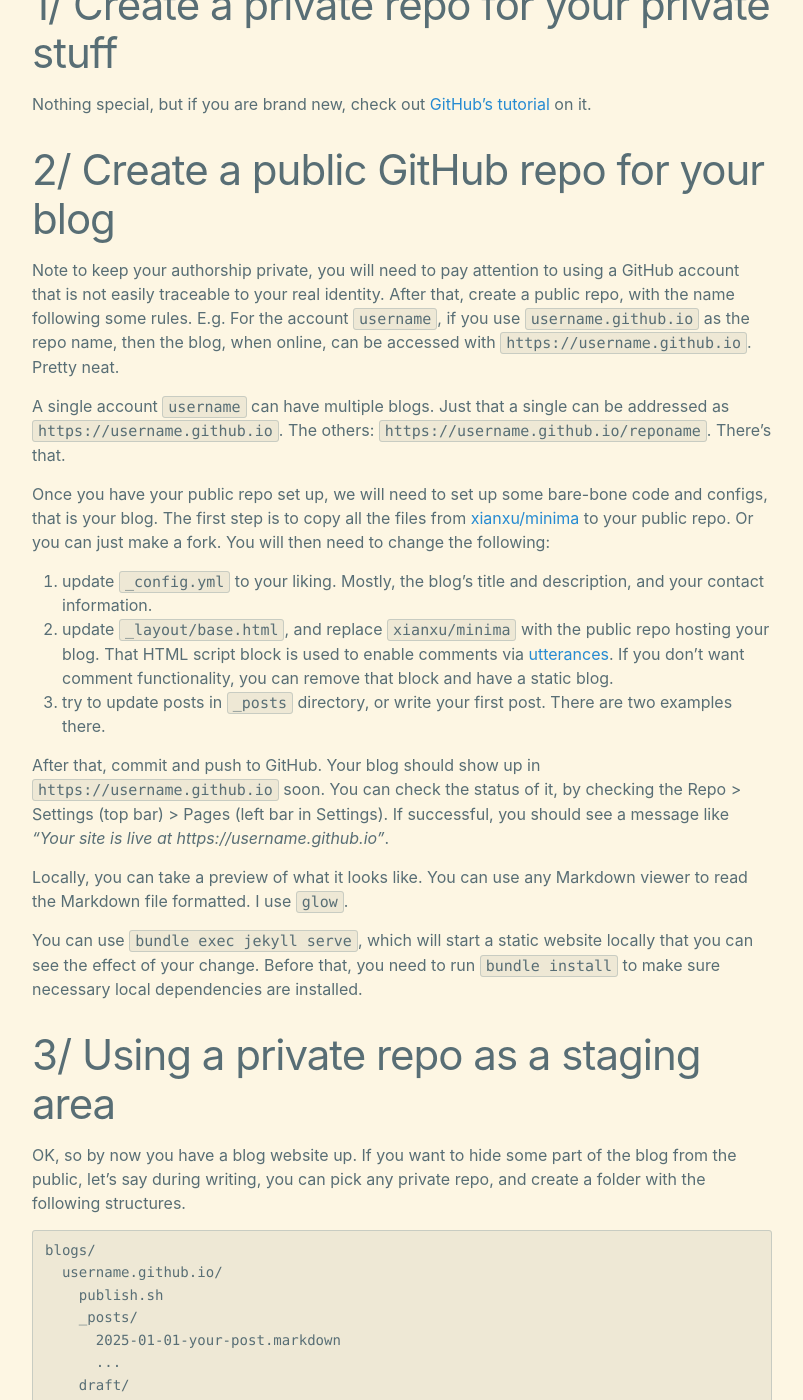
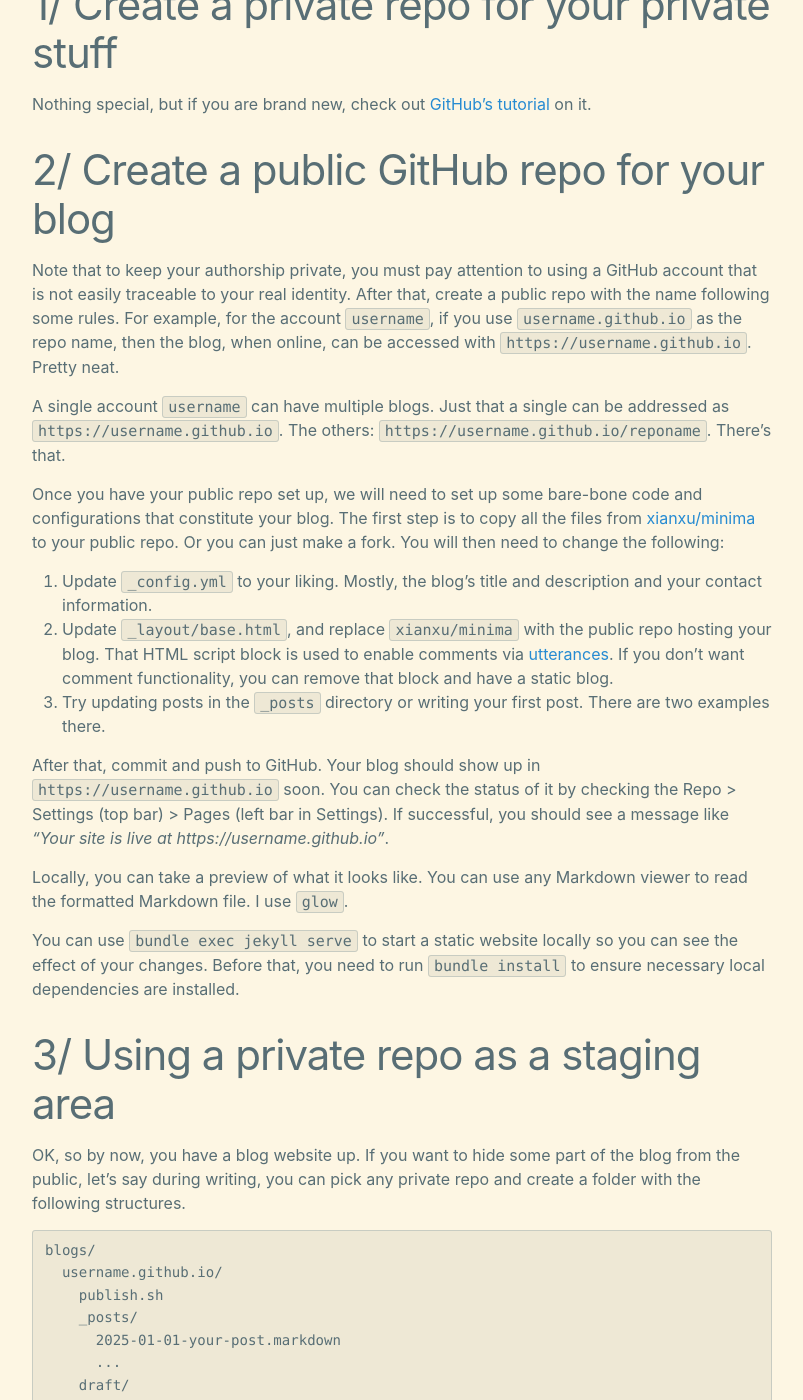
Before and after one commit to xianxu/xianxu.github.io, a Jekyll site: the page built from _posts/2025-02-01-github.io.markdown, in a window 1280 px wide and 1400 px high, scrolled down 1002 px. Shown: the whole window, without its empty margins (238-1041 px from the left). Built offline with Jekyll 4.4.1, drawn with Linux system fonts in a browser that asks for light colours; comment, search, counter and statistics services are not loaded; some of the changed text lies outside the part shown.

Commit message:
Sync latest _posts from private repo

````diff
--- a/_posts/2025-01-30-hello-world.markdown
+++ b/_posts/2025-01-30-hello-world.markdown
@@ -5,4 +5,4 @@ date: 2025-01-30 21:23:00 -0800
 tags: doodle
 ---
 
-Hello, world. At some point I felt the need to write things down. I always enjoyed documentation, and recent event compelled me to find a voice, so to speak. The recent Elon beast mode everywhere, that sort of things.
+Hello, world. At some point, I felt the need to write things down. I have always enjoyed documentation, and recent events compelled me to find a voice, so to speak. The recent Elon beast mode everywhere, that sort of thing.
--- a/_posts/2025-02-01-github.io.markdown
+++ b/_posts/2025-02-01-github.io.markdown
@@ -2,20 +2,20 @@
 layout: post
 title:  "Blogging With GitHub Gages, From A Private Repository"
 date:   2025-02-01
-tags: setup
+tags: tech
 comments: true
 ---
 
-If you, like me, have decided that this is a good time to start blogging, the next question is where should you host it? There are many choices, like [Medium](https://medium.com/) or [Substack](https://substack.com/about). GitHub Pages is a good choice for something simple, that you have full control of, that uses [Markdown](https://en.wikipedia.org/wiki/Markdown) format, and that you can easily quote code or write math formulas (like <span>$E=mc^2$</span>). The flip side is that you do need to be able to tinker to make this work well. The fact you write in Markdown can also be both a feature and a bug.
+If you, like me, have decided that this is a good time to start blogging, the next question is where should you host it? There are many choices, like [Medium](https://medium.com/) or [Substack](https://substack.com/about). GitHub Pages is a good choice for something simple, that you have full control of, that uses the [Markdown](https://en.wikipedia.org/wiki/Markdown) format, and that you can easily quote code or write math formulas (like <span>$E=mc^2$</span>). The flip side is that you do need to be able to tinker to make this work well. The fact that you write in Markdown can also be both a feature and a bug.
 
-Here's how to use GitHub to manage multiple blogs, with separate identities. I'm hoping to get the tinkering part out of your way, so you can focus on writing. By *you*, I also meant my future self.
+Here's how to use GitHub to manage multiple blogs with separate identities. I hope to get the tinkering part out of your way so you can focus on writing. By *you*, I also meant my future self.
 
 # TL;DR
 
 After following the instructions here, you will get:
 
-* Free blog hosting service backed by GitHub Pages, that supports Markdown format, with good formatting support for `code` and `math`.
-* Private repo where you can have your private unpublished drafts or any other things. There is a folder representing all published posts, so when you are ready, simply copy the markdown file to that folder, and run a script.
+* Free blog hosting service backed by GitHub Pages that supports the Markdown format, with good formatting support for `code` and '`math. '
+* Private repo where you can have your private unpublished drafts or other things. There is a folder representing all published posts, so when you are ready, copy the markdown file to that folder and run a script.
 * You can manage multiple blogs with different identities this way, but share a single private where you tinker. The private repo aspect is important for me, as I often update my draft several times before it's ready to be published.
 
 # 0/ Sketches of what we are doing
@@ -28,25 +28,25 @@ Nothing special, but if you are brand new, check out [GitHub's tutorial](https:/
 
 # 2/ Create a public GitHub repo for your blog
 
-Note to keep your authorship private, you will need to pay attention to using a GitHub account that is not easily traceable to your real identity. After that, create a public repo, with the name following some rules. E.g. For the account `username`, if you use `username.github.io` as the repo name, then the blog, when online, can be accessed with `https://username.github.io`. Pretty neat.
+Note that to keep your authorship private, you must pay attention to using a GitHub account that is not easily traceable to your real identity. After that, create a public repo with the name following some rules. For example, for the account `username`, if you use `username.github.io` as the repo name, then the blog, when online, can be accessed with `https://username.github.io`. Pretty neat.
 
 A single account `username` can have multiple blogs. Just that a single can be addressed as `https://username.github.io`. The others: `https://username.github.io/reponame`. There's that.
 
-Once you have your public repo set up, we will need to set up some bare-bone code and configs, that is your blog. The first step is to copy all the files from [xianxu/minima](https://github.com/xianxu/minima) to your public repo. Or you can just make a fork. You will then need to change the following:
+Once you have your public repo set up, we will need to set up some bare-bone code and configurations that constitute your blog. The first step is to copy all the files from [xianxu/minima](https://github.com/xianxu/minima) to your public repo. Or you can just make a fork. You will then need to change the following:
 
-1. update `_config.yml` to your liking. Mostly, the blog's title and description, and your contact information.
-2. update `_layout/base.html`, and replace `xianxu/minima` with the public repo hosting your blog. That HTML script block is used to enable comments via [utterances](https://utteranc.es). If you don't want comment functionality, you can remove that block and have a static blog.
-3. try to update posts in `_posts` directory, or write your first post. There are two examples there.
+1. Update `_config.yml` to your liking. Mostly, the blog's title and description and your contact information.
+2. Update `_layout/base.html`, and replace `xianxu/minima` with the public repo hosting your blog. That HTML script block is used to enable comments via [utterances](https://utteranc.es). If you don't want comment functionality, you can remove that block and have a static blog.
+3. Try updating posts in the `_posts` directory or writing your first post. There are two examples there.
 
-After that, commit and push to GitHub. Your blog should show up in `https://username.github.io` soon. You can check the status of it, by checking the Repo > Settings (top bar) > Pages (left bar in Settings). If successful, you should see a message like *"Your site is live at https://username.github.io"*.
+After that, commit and push to GitHub. Your blog should show up in `https://username.github.io` soon. You can check the status of it by checking the Repo > Settings (top bar) > Pages (left bar in Settings). If successful, you should see a message like *"Your site is live at https://username.github.io"*.
 
-Locally, you can take a preview of what it looks like. You can use any Markdown viewer to read the Markdown file formatted. I use `glow`.
+Locally, you can take a preview of what it looks like. You can use any Markdown viewer to read the formatted Markdown file. I use `glow`.
 
-You can use `bundle exec jekyll serve`, which will start a static website locally that you can see the effect of your change. Before that, you need to run `bundle install` to make sure necessary local dependencies are installed.
+You can use `bundle exec jekyll serve` to start a static website locally so you can see the effect of your changes. Before that, you need to run `bundle install` to ensure necessary local dependencies are installed.
 
 # 3/ Using a private repo as a staging area
 
-OK, so by now you have a blog website up. If you want to hide some part of the blog from the public, let's say during writing, you can pick any private repo, and create a folder with the following structures.
+OK, so by now, you have a blog website up. If you want to hide some part of the blog from the public, let's say during writing, you can pick any private repo and create a folder with the following structures.
 
 
 ```
@@ -63,9 +63,9 @@ blogs/
 
 I hope the structure is self-explanatory. Basically, private repo is private, and we use a script to publish what's in `_posts`, to pre-configured (in the script) public GitHub destinations.
 
-And the publish.sh looks like the following. It basically fetches the public repo, and override the `_posts` folder with what's currently in the private repo's `\_post folder`. Easy enough! When I want to actually publish, I'd copy from file from `draft/` directory to `_posts` directory in my private repo, and run `./publish.sh`.
+And the `publish.sh` looks like the following. It basically fetches the public repo and overrides the `_posts` folder with what's currently in the private repo's `\_post folder`. Easy enough! When I want to actually publish, I copy from the file from the `draft/` directory to the `_posts` directory in my private repo and run `./publish.sh`.
 
-All you need to do is to replace `USERNAME` and `USEREMAIL`. Do read the script in full though, pays to understand what those automation is doing.
+All you need to do is to replace `USERNAME` and `USEREMAIL`. Do read the script in full, though, and pay attention to what it is doing.
 
 ```sh
 #!/bin/bash
````
Also changed, not shown: other parts of _posts/2025-02-01-github.io.markdown (+3 -3 lines), _posts/2025-02-13-dot-files.markdown (+8 -8 lines), _posts/2025-02-16-money-power.markdown (+9 -9 lines).
